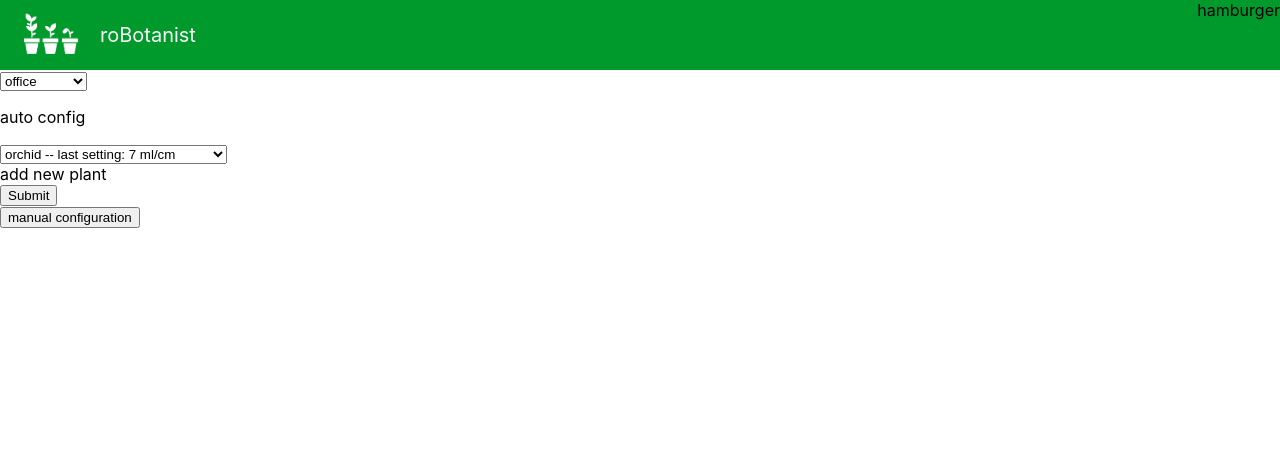
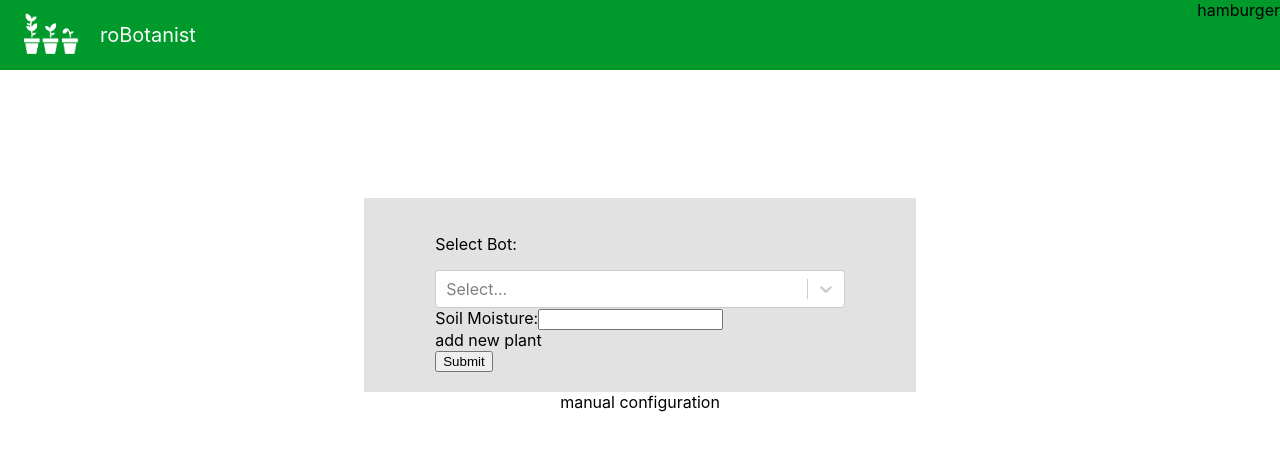
Before and after one commit to trevorpreston/robotonist-v2-UI, a React (Create React App) app: page / in a window 1280 px wide. Shown: the top 450 px of the page. Built offline with nearby package versions, Linux system fonts and the light colour scheme.

Commit message:
add react-select, integrate into configuration form

```diff
--- a/package.json
+++ b/package.json
@@ -8,7 +8,8 @@
     "react-addons-css-transition-group": "^15.6.2",
     "react-dom": "^16.8.6",
     "react-router-dom": "^5.0.1",
-    "react-scripts": "3.0.1"
+    "react-scripts": "3.0.1",
+    "react-select": "^3.0.4"
   },
   "scripts": {
     "start": "react-scripts start",
--- a/src/components/botConfig/AutoConfigForm.js
+++ b/src/components/botConfig/AutoConfigForm.js
@@ -4,12 +4,10 @@ class AutoConfigForm extends Component {
   render() {
     return(
         <div>
-          <p>auto config</p>
-          <select name="plant-select" onChange={this.props.updateSoilMoisture}>
-          { this.props.availablePlants.map(plant => {
-            return <option key={plant.id} value={plant.soilMoisture}>{ plant.name } -- last setting: {plant.soilMoisture} ml/cm</option>
-          }) }
-          </select>
+          <label>
+            Soil Moisture:
+            <input type="text" onChange={this.props.updateSoilMoisture}/>
+          </label>
           <div className="addNew" onClick={this.props.toggleAddNewPlant}>add new plant</div>
         </div>
       )
--- a/src/components/botConfig/BotConfig.scss
+++ b/src/components/botConfig/BotConfig.scss
@@ -0,0 +1,38 @@
+@import '../../styles/_colors.scss';
+
+.bot-config-wrapper {
+  display: flex;
+  flex-direction: column;
+  align-items: center;
+}
+
+.bot-config-container {
+  width: 40vw;
+  margin: 10% auto 0;
+  padding: 20px;
+  display: flex;
+  flex-direction: column;
+  align-items: center;
+  background-color: $light-gray;
+}
+
+.bot-config-container form {
+  width: 80%;
+}
+
+.bot-config-container select {
+  display: none;
+}
+
+.bot-config-container option {
+  padding: 15px;
+  border: 6px solid transparent;
+  border-color: #fff transparent transparent transparent;
+}
+
+
+
+.toggleConfigForm {
+  display: block;
+  margin: 0;
+}
--- a/src/components/botConfig/Configuration.js
+++ b/src/components/botConfig/Configuration.js
@@ -1,4 +1,5 @@
 import React, { Component } from 'react';
+import Select from 'react-select';
 import './BotConfig.scss';
 
 import AutoConfigForm from './AutoConfigForm';
@@ -39,9 +40,9 @@ class Configuration extends Component {
         { id: 11, name: 'snapdragon', soilMoisture: 4 }
       ],
       bots: [
-        {id: 1, name: 'office', connection: 'url1'},
-        {id: 2,  name: 'kitchen', connection: 'url2'},
-        {id: 3, name: 'living room', connection: 'url3'}
+        {id: 1, name: 'office'},
+        {id: 2,  name: 'kitchen'},
+        {id: 3, name: 'living room'}
       ],
       selectedBotId: 3
     })
@@ -61,8 +62,9 @@ class Configuration extends Component {
       .catch(error => console.error('Error fetching bots:', error))
   }
 
-  updateSelectedBot(event) {
-    this.setState({selectedBotId: Number(event.target.value)})
+  updateSelectedBot(selectedOption) {
+    console.log(selectedOption.value)
+    this.setState({selectedBotId: selectedOption.value});
   }
 
   updateWateringFrequency(event) {
@@ -130,17 +132,31 @@ class Configuration extends Component {
     })
   }
 
+  renameKeys(keysMap, obj) {  // changes keys of an object
+    return (
+      Object.keys(obj)
+      .reduce((acc, key) => ({
+          ...acc,
+          ...{ [keysMap[key] || key]: obj[key] }
+      }), {})
+    )
+  }
+
   renderForm() {
     return (
-      <div>
+      <div className="bot-config-container">
         <form onSubmit={this.submitBotUpdate}>
-          <select name="bot-select" id="" onChange={this.updateSelectedBot}>
-            {this.renderBotOptions()}
-          </select>
+          <p>Select Bot:</p>
+          <Select
+            value={this.state.selectedBotId}
+            onChange={this.updateSelectedBot}
+            options={this.state.bots.map(bot => this.renameKeys({id: 'value', name: 'label'}, bot))}
+          />
           {this.state.manual ?
             <input type="number" onChange={this.updateWateringFrequency}/> :
             <AutoConfigForm
               availablePlants={this.state.availablePlants}
+              updateSelectedBot={this.state.updateSelectedBot}
               updateSoilMoisture={this.updateSoilMoisture}
               toggleAddNewPlant={this.toggleAddNewPlant}
             />}
@@ -157,11 +173,11 @@ class Configuration extends Component {
 
   render() {
     return (
-      <div>
+      <div className="bot-config-wrapper">
         {this.renderForm()}
-        <button className="toggleConfigForm" onClick={this.toggleFormType}>
+        <div className="toggleConfigForm" onClick={this.toggleFormType}>
           {this.state.manual? 'configure with tools' : 'manual configuration'}
-        </button>
+        </div>
       </div>
     )
   }
```
Also changed, not shown: 1 other file (tests, documents, lock files or other folders).
